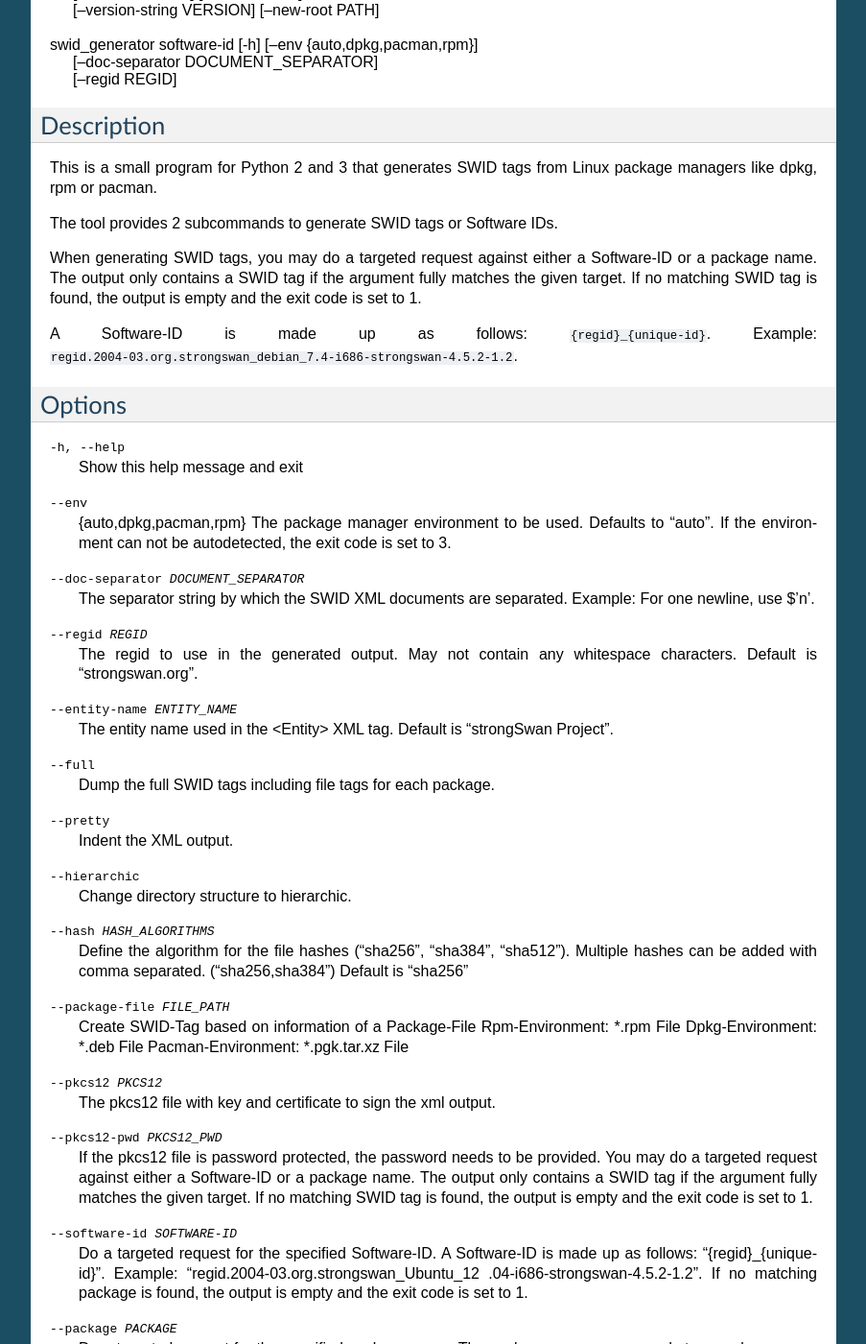
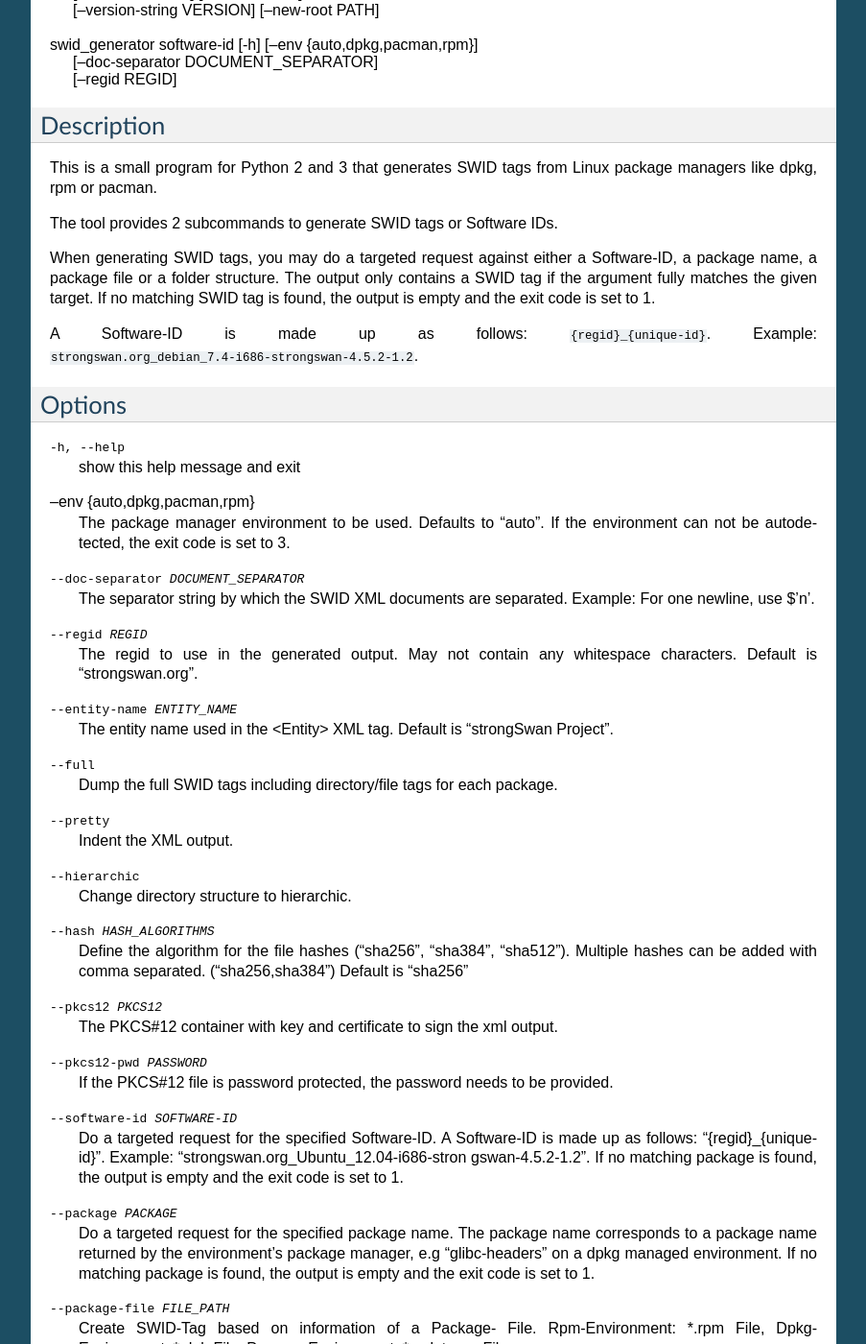
Before and after one commit to strongswan/swidGenerator, a Sphinx documentation site: the page built from docs/man.rst, in a window 1280 px wide and 1400 px high, scrolled down 327 px. Shown: the whole window at 96% size, without its empty margins (198-1101 px from the left). Built offline with Sphinx 7.4.7, drawn with Linux system fonts in a browser that asks for light colours; the version number could not be read and is left out; some of the changed text lies outside the part shown.

```diff
--- a/docs/conf.py
+++ b/docs/conf.py
@@ -44,7 +44,7 @@ master_doc = 'index'
 
 # General information about the project.
 project = u'SWID Generator'
-copyright = u'2014, Danilo Bargen, Christian Fässler, Jonas Furrer'
+copyright = u'2014, Danilo Bargen, Christian Fässler, Jonas Furrer; 2017, Davide De Giorgio, Christof Greiner'
 
 # The version info for the project you're documenting, acts as replacement for
 # |version| and |release|, also used in various other places throughout the
@@ -187,7 +187,7 @@ latex_elements = {
 # (source start file, target name, title, author, documentclass [howto/manual]).
 latex_documents = [
   ('index', 'SWIDGenerator.tex', u'SWID Generator Documentation',
-   u'Danilo Bargen, Christian Fässler, Jonas Furrer', 'manual'),
+   u'Danilo Bargen, Christian Fässler, Jonas Furrer, Davide De Giorgio, Christof Greiner', 'manual'),
 ]
 
 # The name of an image file (relative to this directory) to place at the top of
@@ -217,7 +217,7 @@ latex_documents = [
 # (source start file, name, description, authors, manual section).
 man_pages = [
     ('man', 'swid_generator', u'generate SWID-Tags and Software-IDs from package manager data',
-     [u'Danilo Bargen, Christian Fässler, Jonas Furrer'], 1)
+     [u'Danilo Bargen, Christian Fässler, Jonas Furrer, Davide De Giorgio, Christof Greiner'], 1)
 ]
 
 # If true, show URL addresses after external links.
@@ -231,8 +231,8 @@ man_pages = [
 #  dir menu entry, description, category)
 texinfo_documents = [
   ('index', 'SWIDGenerator', u'SWID Generator Documentation',
-   u'Danilo Bargen, Christian Fässler, Jonas Furrer', 'SWIDGenerator', 'One line description of project.',
-   'Miscellaneous'),
+   u'Danilo Bargen, Christian Fässler, Jonas Furrer, Davide De Giorgio, Christof Greiner',
+   'SWIDGenerator', 'One line description of project.', 'Miscellaneous'),
 ]
 
 # Documents to append as an appendix to all manuals.
--- a/docs/man.rst
+++ b/docs/man.rst
@@ -9,9 +9,9 @@ Synopsis
 |                           [--doc-separator DOCUMENT_SEPARATOR]
 |                           [--regid REGID] [--entity-name ENTITY_NAME]
 |                           [--full] [--pretty] [--hierarchic]
-|                           [--hash HASH_ALGORITHMS] [--package-file FILE_PATH]
-|                           [--pkcs12 PKCS12] [--pkcs12-pwd PKCS12_PWD]
-|                           [--software-id SOFTWARE-ID | --package PACKAGE]
+|                           [--hash HASH_ALGORITHMS] [--pkcs12 PKCS12]
+|                           [--pkcs12-pwd PASSWORD]
+|                           [--software-id SOFTWARE-ID | --package PACKAGE | --package-file FILE_PATH]
 |                           [--evidence PATH] [--name NAME]
 |                           [--version-string VERSION] [--new-root PATH]
 |
@@ -27,82 +27,72 @@ package managers like dpkg, rpm or pacman.
 
 The tool provides 2 subcommands to generate SWID tags or Software IDs.
 
-When generating SWID tags, you may do a targeted request against either a
-Software-ID or a package name. The output only contains a SWID tag if the
-argument fully matches the given target. If no matching SWID tag is found, the
-output is empty and the exit code is set to 1.
+When generating SWID tags, you may do a targeted request against either
+a Software-ID, a package name, a package file or a folder structure. The
+output only contains a SWID tag if the argument fully matches the given
+target. If no matching SWID tag is found, the output is empty and the
+exit code is set to 1.
 
 A Software-ID is made up as follows: ``{regid}_{unique-id}``. Example:
-``regid.2004-03.org.strongswan_debian_7.4-i686-strongswan-4.5.2-1.2``.
+``strongswan.org_debian_7.4-i686-strongswan-4.5.2-1.2``.
 
 Options
 -------
 
--h, --help
-    Show this help message and exit
---env
-    {auto,dpkg,pacman,rpm}
-    The package manager environment to be used. Defaults
-    to "auto". If the environment can not be autodetected,
-    the exit code is set to 3.
+-h, --help          show this help message and exit
+--env {auto,dpkg,pacman,rpm}
+                    The package manager environment to be used. Defaults
+                    to "auto". If the environment can not be autodetected,
+                    the exit code is set to 3.
 --doc-separator DOCUMENT_SEPARATOR
-    The separator string by which the SWID XML documents
-    are separated. Example: For one newline, use $'\n'.
---regid REGID
-    The regid to use in the generated output.
-    May not contain any whitespace characters. Default is "strongswan.org".
+                    The separator string by which the SWID XML documents
+                    are separated. Example: For one newline, use $'\n'.
+--regid REGID       The regid to use in the generated output. May not
+                    contain any whitespace characters. Default is
+                    "strongswan.org".
 --entity-name ENTITY_NAME
-    The entity name used in the <Entity> XML tag. Default
-    is "strongSwan Project".
---full
-    Dump the full SWID tags including file tags for each
-    package.
---pretty
-    Indent the XML output.
---hierarchic
-    Change directory structure to hierarchic.
+                    The entity name used in the <Entity> XML tag. Default
+                    is "strongSwan Project".
+--full              Dump the full SWID tags including directory/file tags
+                    for each package.
+--pretty            Indent the XML output.
+--hierarchic        Change directory structure to hierarchic.
 --hash HASH_ALGORITHMS
-    Define the algorithm for the file hashes ("sha256",
-    "sha384", "sha512"). Multiple hashes can be added with
-    comma separated. ("sha256,sha384") Default is "sha256"
---package-file FILE_PATH
-    Create SWID-Tag based on information of a Package-File
-    Rpm-Environment: \*.rpm File
-    Dpkg-Environment: \*.deb File
-    Pacman-Environment: \*.pgk.tar.xz File
---pkcs12 PKCS12
-    The pkcs12 file with key and certificate to sign the
-    xml output.
---pkcs12-pwd PKCS12_PWD
-    If the pkcs12 file is password protected, the password
-    needs to be provided.
-    You may do a targeted request against either a Software-ID or a package
-    name. The output only contains a SWID tag if the argument fully matches
-    the given target. If no matching SWID tag is found, the output is empty
-    and the exit code is set to 1.
+                    Define the algorithm for the file hashes ("sha256",
+                    "sha384", "sha512"). Multiple hashes can be added with
+                    comma separated. ("sha256,sha384") Default is "sha256"
+--pkcs12 PKCS12     The PKCS#12 container with key and certificate to sign
+                    the xml output.
+--pkcs12-pwd PASSWORD
+                    If the PKCS#12 file is password protected, the password
+                    needs to be provided.
 
 --software-id SOFTWARE-ID
-    Do a targeted request for the specified Software-ID. A
-    Software-ID is made up as follows: "{regid}_{unique-
-    id}". Example: "regid.2004-03.org.strongswan_Ubuntu_12
-    .04-i686-strongswan-4.5.2-1.2". If no matching package
-    is found, the output is empty and the exit code is set
-    to 1.
---package PACKAGE
-    Do a targeted request for the specified package name.
-    The package name corresponds to a package name
-    returned by the environment's package manager, e.g
-    "glibc-headers" on a dpkg managed environment. If no
-    matching package is found, the output is empty and the
-    exit code is set to 1.
---evidence PATH
-    Create a SWID Tag from a folder structure.
---name NAME
-    Name for the folder swid tag.
+                    Do a targeted request for the specified Software-ID. A
+                    Software-ID is made up as follows: "{regid}_{unique-
+                    id}". Example: "strongswan.org_Ubuntu_12.04-i686-stron
+                    gswan-4.5.2-1.2". If no matching package is found, the
+                    output is empty and the exit code is set to 1.
+--package PACKAGE   Do a targeted request for the specified package name.
+                    The package name corresponds to a package name
+                    returned by the environment's package manager, e.g
+                    "glibc-headers" on a dpkg managed environment. If no
+                    matching package is found, the output is empty and the
+                    exit code is set to 1.
+--package-file FILE_PATH
+                    Create SWID-Tag based on information of a Package-
+                    File. Rpm-Environment: \*.rpm File, Dpkg-Environment:
+                    \*.deb File, Pacman-Environment: \*.pgk.tar.xz File
+--evidence PATH     Create a SWID Tag from a directory on the filesystem.
+                    This changes the payload element to an evidence
+                    element.
+--name NAME         Specify a name for a directory based SWID-Tag.
+                    Default is "{evidence-path}_{os-string}"
 --version-string VERSION
-    Version for the folder swid tag.
---new-root PATH
-    New Root for the folder swid tag.
+                    Specify the version for a directory based SWID-Tag.
+                    Default is "1.0.0"
+--new-root PATH     Change the displayed "root"-folder from the provided
+                    directory to a different path.
 
 
 Diagnostics
--- a/setup.py
+++ b/setup.py
@@ -31,7 +31,6 @@ setup(name='swid_generator',
           'License :: OSI Approved :: MIT License',
           'Operating System :: POSIX :: Linux',
           'Programming Language :: Python :: 2',
-          'Programming Language :: Python :: 2.6',
           'Programming Language :: Python :: 2.7',
           'Programming Language :: Python :: 3',
           'Programming Language :: Python :: 3.3',
```
Also changed, not shown: other parts of docs/man.rst (+6 -0 lines), CONTRIBUTORS.rst (+6 -4 lines), README.rst (+34 -26 lines), 2 other files.
